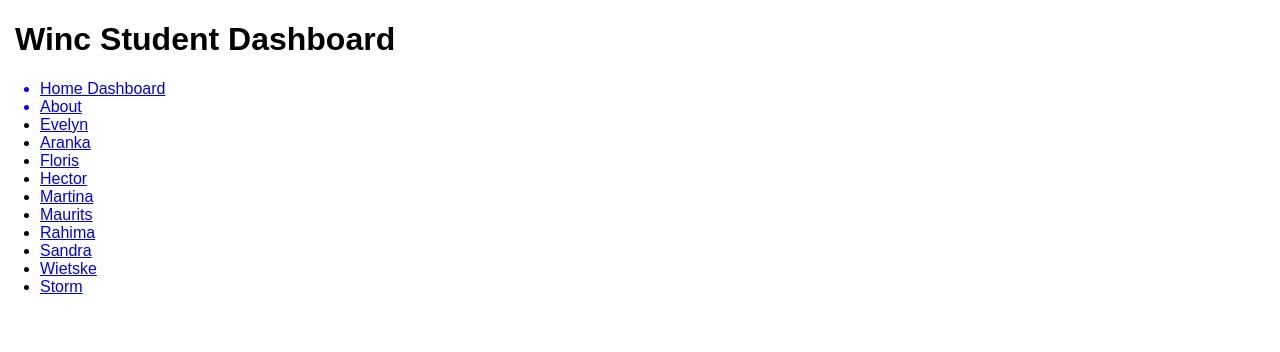
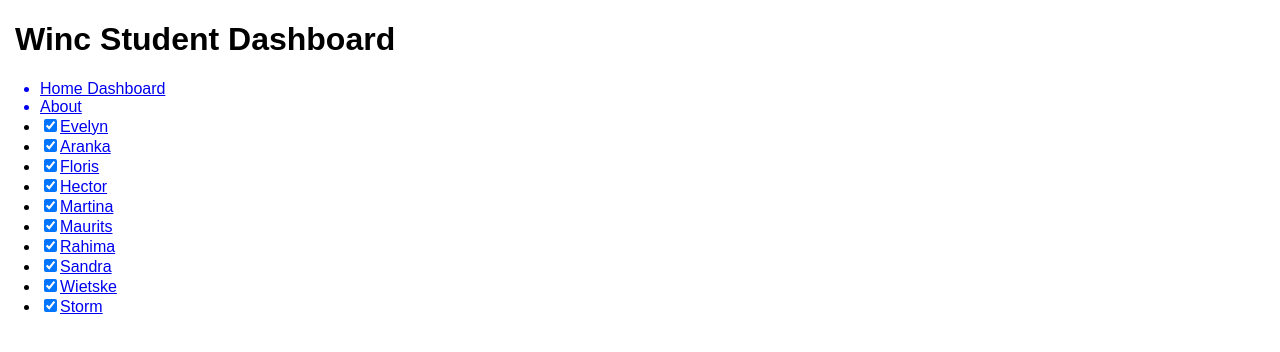
Before and after one commit to PasquinelP/pascal_pater-eindopdracht-React-Student-Dashboard, a React (Create React App) app: page / in a window 1280 px wide. Shown: the top 352 px of the page. Built offline with nearby package versions, Linux system fonts and the light colour scheme; the HTML template or start-up script is replaced by a standard one.

Commit message:
add checkbox to studentItem; update checked property when checbox is clicked

```diff
--- a/src/components/StudentItem.js
+++ b/src/components/StudentItem.js
@@ -4,10 +4,31 @@
 
 const StudentItem = () => {
 
-  const { studentNames } = useContext(AppContext);
+  const { students, setStudents, studentNames, setStudentNames } = useContext(AppContext);
+
+  const studentChecked = (event) => {
+    const value = event.target.value;
+    const studentsCopy = [...students];
+    const studentsCheckedList = studentsCopy.map((student) => {
+      if (student.name === value) {
+        student.checked = !student.checked
+      }
+      return student
+    })
+    setStudents(studentsCheckedList);
+  };
+
+  console.log("Student selected is:", students)
 
   const itemsList = studentNames.map((student) => (
     <li key={student.id}>
+      <input
+        type="checkbox"
+        id={student.id}
+        value={student.name}
+        checked={student.checked}
+        onChange={(event) => studentChecked(event)}
+      />
       <Link to={`/student/${student.name}`}>{student.name}</Link>
     </li>
   ));
```
